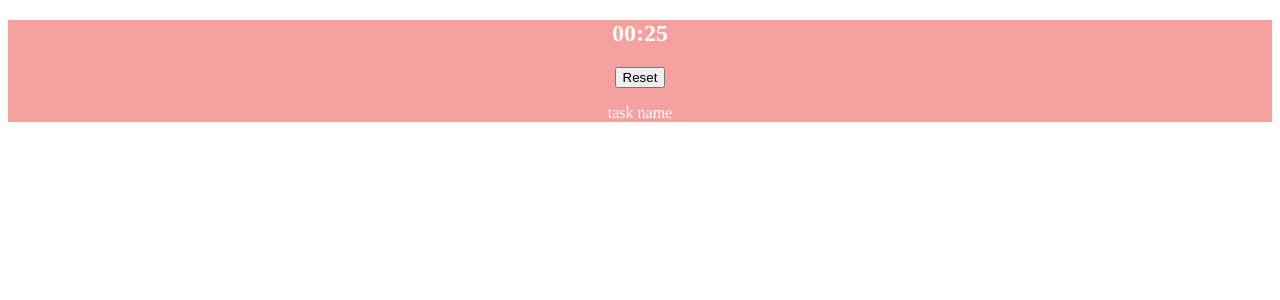
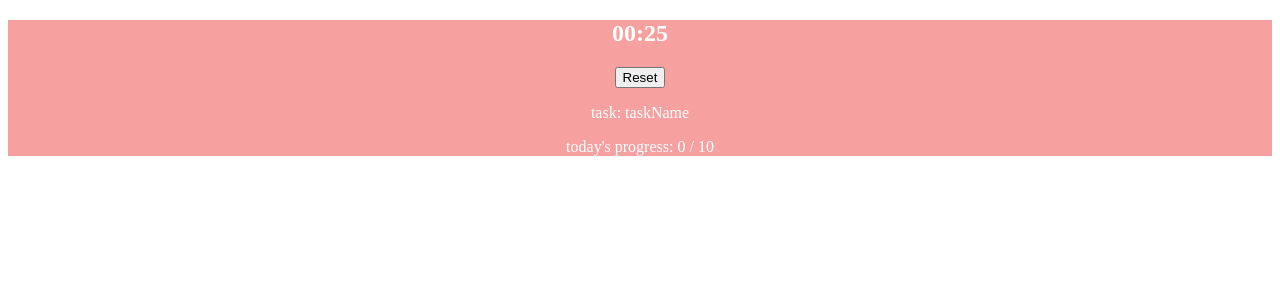
Before and after one commit to ashfujiyama/tamadoro, a React (Create React App) app: page / in a window 1280 px wide. Shown: the top 300 px of the page. Built offline with nearby package versions, Linux system fonts and the light colour scheme; the HTML template or start-up script is replaced by a standard one.

Commit message:
feat: displays one task

```diff
--- a/src/App.tsx
+++ b/src/App.tsx
@@ -3,7 +3,7 @@
 // will have exit (close the chrome extension), and expand (convert to sidebar) options
 
 import "./App.css";
-import TaskList from "./components/taskList";
+import TaskList from "./components/tasks/taskList";
 import Timer from "./components/timer/timer";
 
 function App() {
--- a/src/components/task.tsx
+++ /dev/null
@@ -1,10 +0,0 @@
-// one task: task name, current daily progress, checked if daily goal is complete, button to edit by opening task form
-const Task = () => {
-  return (
-    <>
-      <p>task name</p>
-    </>
-  );
-};
-
-export default Task;
--- /dev/null
+++ b/src/components/tasks/task.tsx
@@ -0,0 +1,25 @@
+import { SetStateAction, useState } from "react";
+import Task from "../types";
+
+// one task: task name, current daily progress, checked if daily goal is complete, button to edit by opening task form
+
+// const Task = (task: Task) => {
+const Task = () => {
+  const [selectedTask, setSelectedTask] = useState<Task | null>(null);
+
+  const onClickTask = (task: Task) => {
+    setSelectedTask(task);
+  };
+
+  return (
+    <div>
+      <p>task: {selectedTask?.name} taskName</p>
+      <p>
+        today's progress: {selectedTask?.dailyProgress}0 /
+        {selectedTask?.dailyGoal} 10
+      </p>
+    </div>
+  );
+};
+
+export default Task;
--- /dev/null
+++ b/src/components/types.ts
@@ -0,0 +1,8 @@
+interface Task {
+  name: string;
+  dailyProgress: number;
+  dailyGoal: number;
+  complete: boolean;
+}
+
+export default Task;
```
Also changed, not shown: src/components/tasks/taskForm.tsx (renamed from src/components/taskForm.tsx), src/components/tasks/taskList.tsx (renamed from src/components/taskList.tsx), src/components/tasks/taskStyle.css (added), 1 other file (tests, documents, lock files or other folders).
